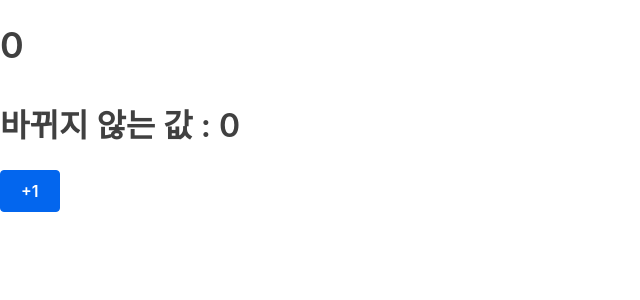
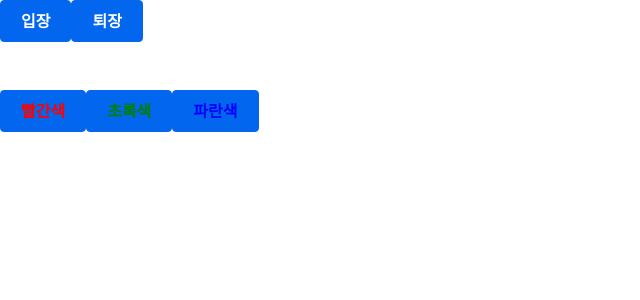
Before and after one commit to jrucl2d/React, a React (Create React App) app in the folder book/chapter2/: page / in a window 1280 px wide. Shown: the top 300 px of the page, without its empty margins (0-640 px from the left). Built offline with nearby package versions, Linux system fonts and the light colour scheme.

Commit message:
Using useState in functional component

```diff
--- a/book/chapter2/src/App.js
+++ b/book/chapter2/src/App.js
@@ -1,13 +1,15 @@
 import React from "react";
 import "./App.css";
 // import MyComponent from "./MyComponent";
-import Counter from "./Counter";
+// import Counter from "./Counter";
+import Say from "./Say";
 
 const App = () => {
   // return <MyComponent name="React" />;
   // return <MyComponent />; // defaultProps 값이 사용됨
   return (
-    <Counter />
+    // <Counter />
+    <Say />
     // <MyComponent name="으쟁이" favoriteNumber={3}>
     //   리액트
     // </MyComponent>
--- /dev/null
+++ b/book/chapter2/src/Say.js
@@ -0,0 +1,28 @@
+import React, { useState } from "react";
+
+const Say = () => {
+  const [message, setMessage] = useState();
+  const onClickEnter = () => setMessage("안녕하세요");
+  const onClickLeave = () => setMessage("안녕히 가세요!");
+
+  const [color, setColor] = useState("black");
+
+  return (
+    <div>
+      <button onClick={onClickEnter}>입장</button>
+      <button onClick={onClickLeave}>퇴장</button>
+      <h1 style={{ color }}>{message}</h1>
+      <button style={{ color: "red" }} onClick={() => setColor("red")}>
+        빨간색
+      </button>
+      <button style={{ color: "green" }} onClick={() => setColor("green")}>
+        초록색
+      </button>
+      <button style={{ color: "blue" }} onClick={() => setColor("blue")}>
+        파란색
+      </button>
+    </div>
+  );
+};
+
+export default Say;
```
